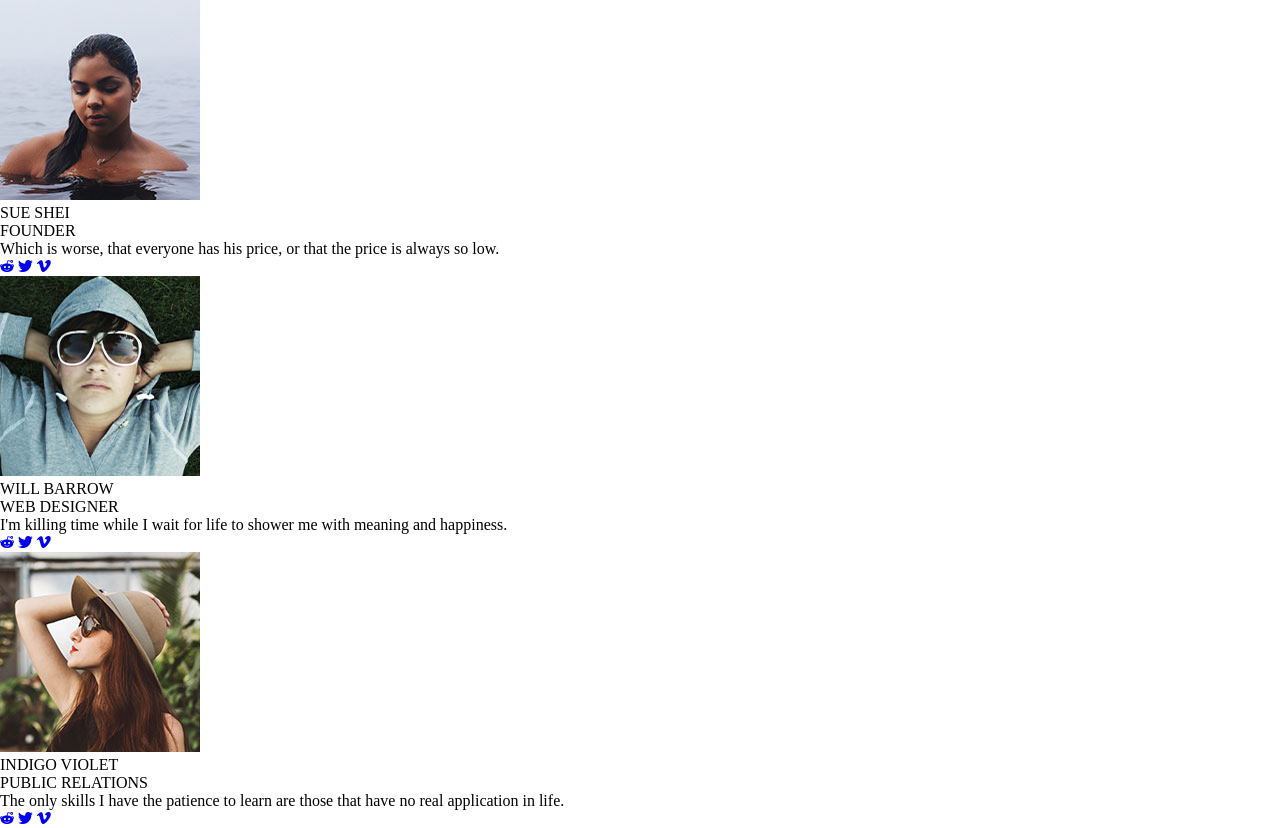
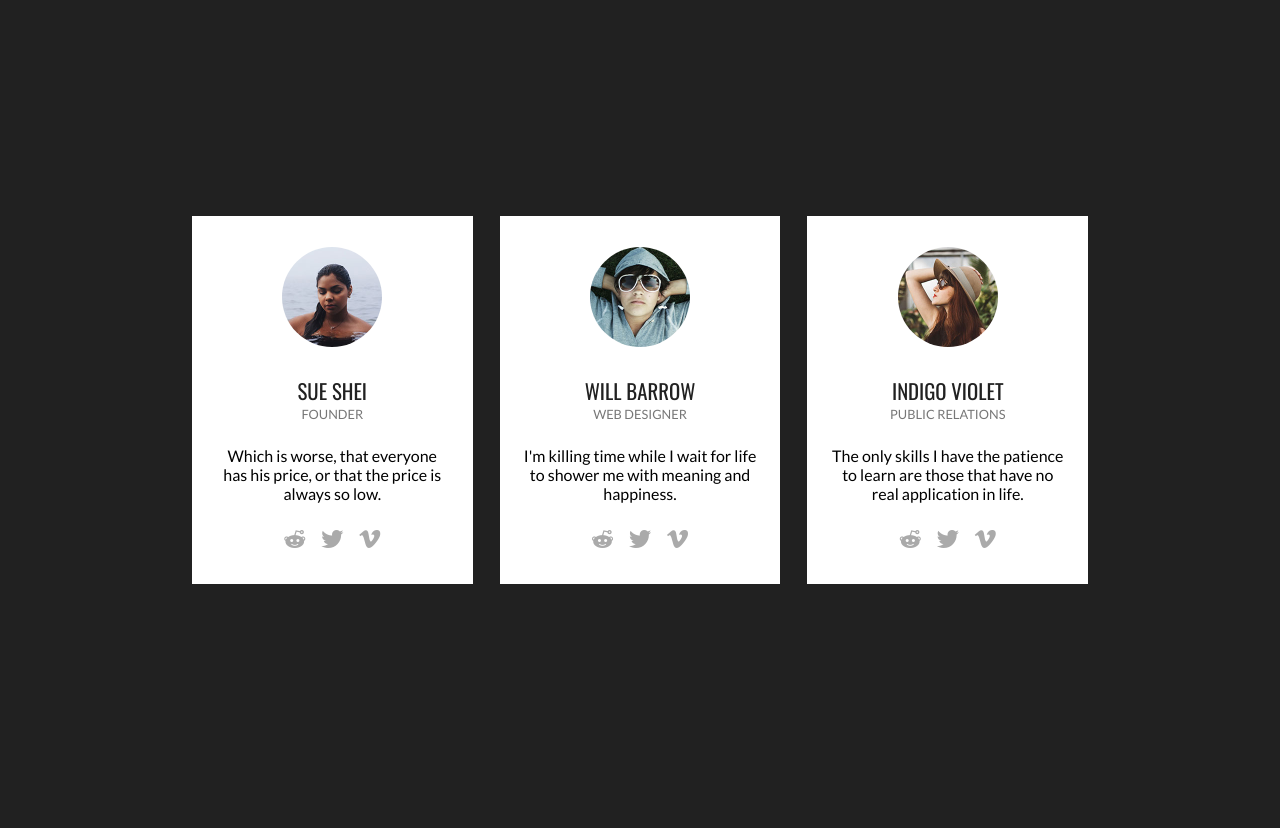
Before and after one commit to CReies/CSS-Challenge-Day1, a plain HTML site: page index.html in a window 1280 px wide. After the commit the page ends 800 px from the top, so only its background shows below. Drawn offline with nearby package versions, Linux system fonts and the light colour scheme.

Commit message:
finish stylish

```diff
--- a/styles.css
+++ b/styles.css
@@ -7,3 +7,73 @@
 	margin: 0;
 	padding: 0;
 }
+
+body {
+	background: #212121;
+}
+
+.container {
+	display: flex;
+	padding: 0 12rem;
+	width: 100vw;
+	height: 100vh;
+	align-items: center;
+	justify-content: center;
+	flex-direction: row;
+	gap: 1.7rem;
+}
+
+.card {
+	background-color: #fff;
+	display: flex;
+	flex-direction: column;
+	justify-content: center;
+	align-items: center;
+	padding: 1.5rem;
+	gap: 1.5rem;
+	width: 19rem;
+	height: 23rem;
+
+	.img img {
+		border-radius: 100%;
+		width: 6.25rem;
+	}
+
+	.title {
+		justify-content: center;
+		align-items: center;
+		display: flex;
+		flex-direction: column;
+
+		.name {
+			font-family: Oswald, sans-serif;
+			font-size: 1.3rem;
+			color: #212121;
+		}
+
+		.role {
+			font-family: Lato, sans-serif;
+			font-size: 0.8rem;
+			color: #777;
+		}
+	}
+
+	.description {
+		font-family: Lato, sans-serif;
+		text-align: center;
+		font-weight: lighter;
+	}
+
+	.media {
+		display: flex;
+		gap: 1rem;
+
+		& a {
+			color: #aaa;
+
+			& i {
+				font-size: 1.5rem;
+			}
+		}
+	}
+}
```
